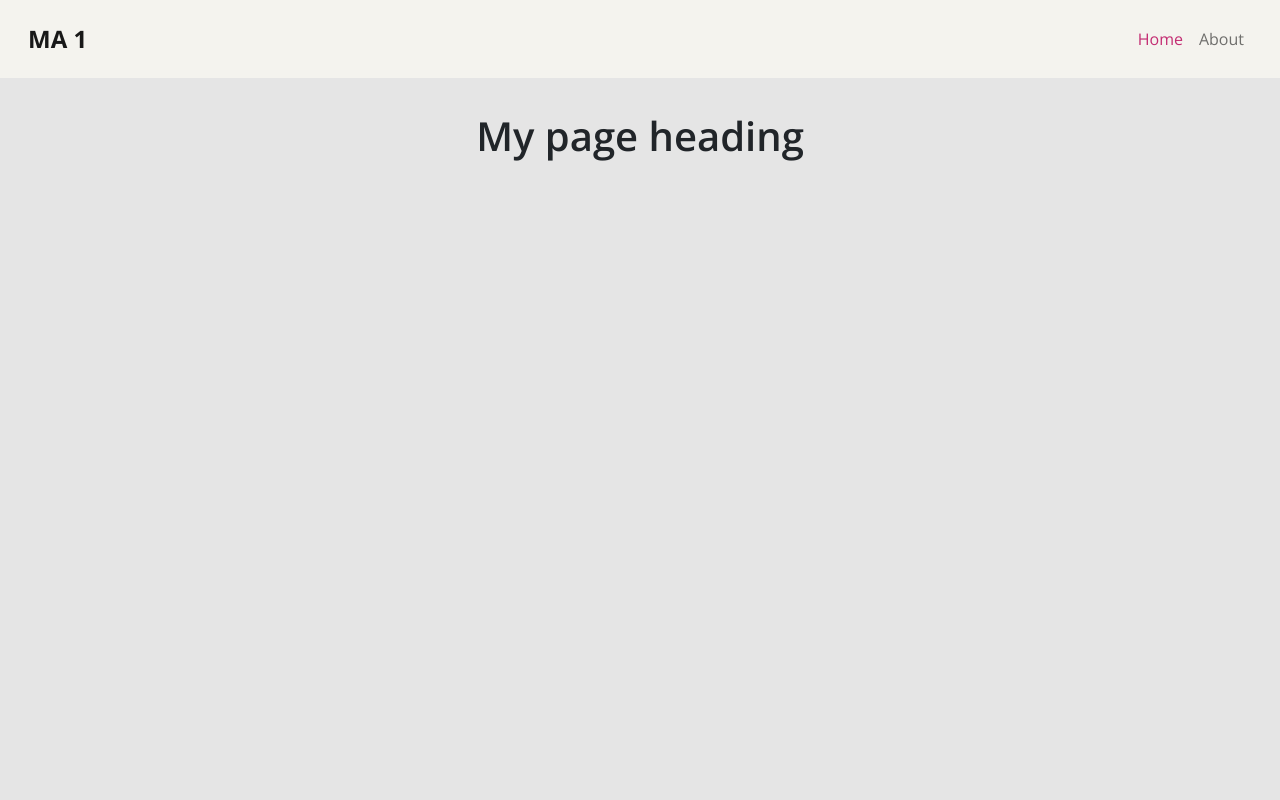
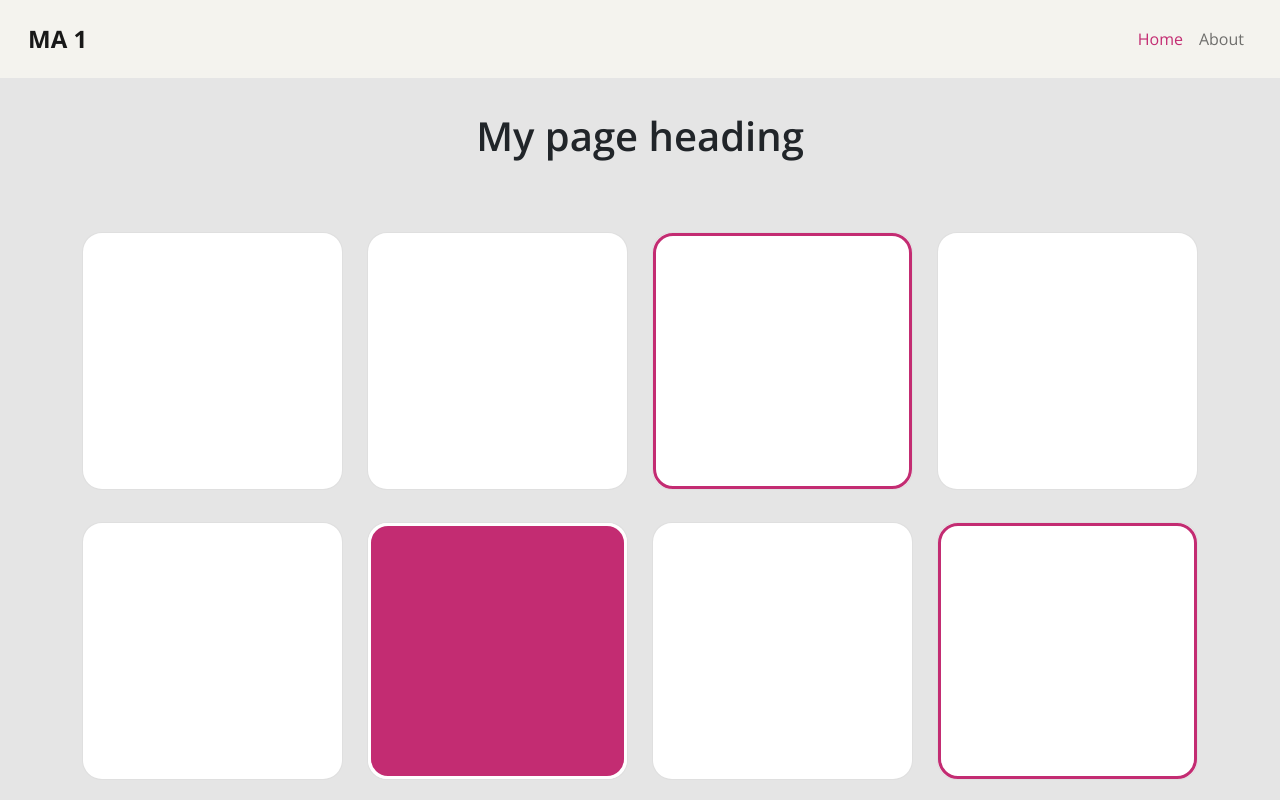
Before and after one commit to ToppHestmark/suphachai-hestmark-css-frameworks-ma1, a plain HTML site: page index.html in a window 1280 px wide. Drawn offline with nearby package versions, Linux system fonts and the light colour scheme.

Commit message:
Styled cards

```diff
--- a/index.html
+++ b/index.html
@@ -48,6 +48,50 @@
       <div class="container-fluid text-center py-5 home__header">
         <h1>My page heading</h1>
       </div>
+      <div class="container">
+        <div class="row">
+          <div class="col-md-6 col-lg-3 my-3">
+            <div class="card home__cardWrapper">
+              <div class="card-body home__cardBody"></div>
+            </div>
+          </div>
+          <div class="col-md-6 col-lg-3 my-3">
+            <div class="card home__cardWrapper">
+              <div class="card-body home__cardBody"></div>
+            </div>
+          </div>
+          <div class="col-md-6 col-lg-3 my-3">
+            <div class="card home__cardWrapper">
+              <div class="card-body home__cardBody home__soldOut"></div>
+            </div>
+          </div>
+          <div class="col-md-6 col-lg-3 my-3">
+            <div class="card home__cardWrapper">
+              <div class="card-body home__cardBody"></div>
+            </div>
+          </div>
+          <div class="col-md-6 col-lg-3 my-3">
+            <div class="card home__cardWrapper">
+              <div class="card-body home__cardBody"></div>
+            </div>
+          </div>
+          <div class="col-md-6 col-lg-3 my-3">
+            <div class="card home__cardWrapper">
+              <div class="card-body home__cardBody home__special"></div>
+            </div>
+          </div>
+          <div class="col-md-6 col-lg-3 my-3">
+            <div class="card home__cardWrapper">
+              <div class="card-body home__cardBody"></div>
+            </div>
+          </div>
+          <div class="col-md-6 col-lg-3 my-3">
+            <div class="card home__cardWrapper">
+              <div class="card-body home__cardBody home__soldOut"></div>
+            </div>
+          </div>
+        </div>
+      </div>
     </div>
 
     <script
--- a/styles/sass/partials/_layout.scss
+++ b/styles/sass/partials/_layout.scss
@@ -23,6 +23,24 @@ body {
   &__header h1 {
     font-weight: 600;
   }
+
+  &__cardWrapper,
+  &__cardBody {
+    border-radius: 20px;
+  }
+
+  &__cardBody {
+    height: 16rem;
+  }
+
+  &__soldOut {
+    border: 3px solid $primary;
+  }
+
+  &__special {
+    background-color: $primary;
+    border: 3px solid white;
+  }
 }
 
 // .container {
```
Also changed, not shown: styles/css/style.css, 1 other file.
